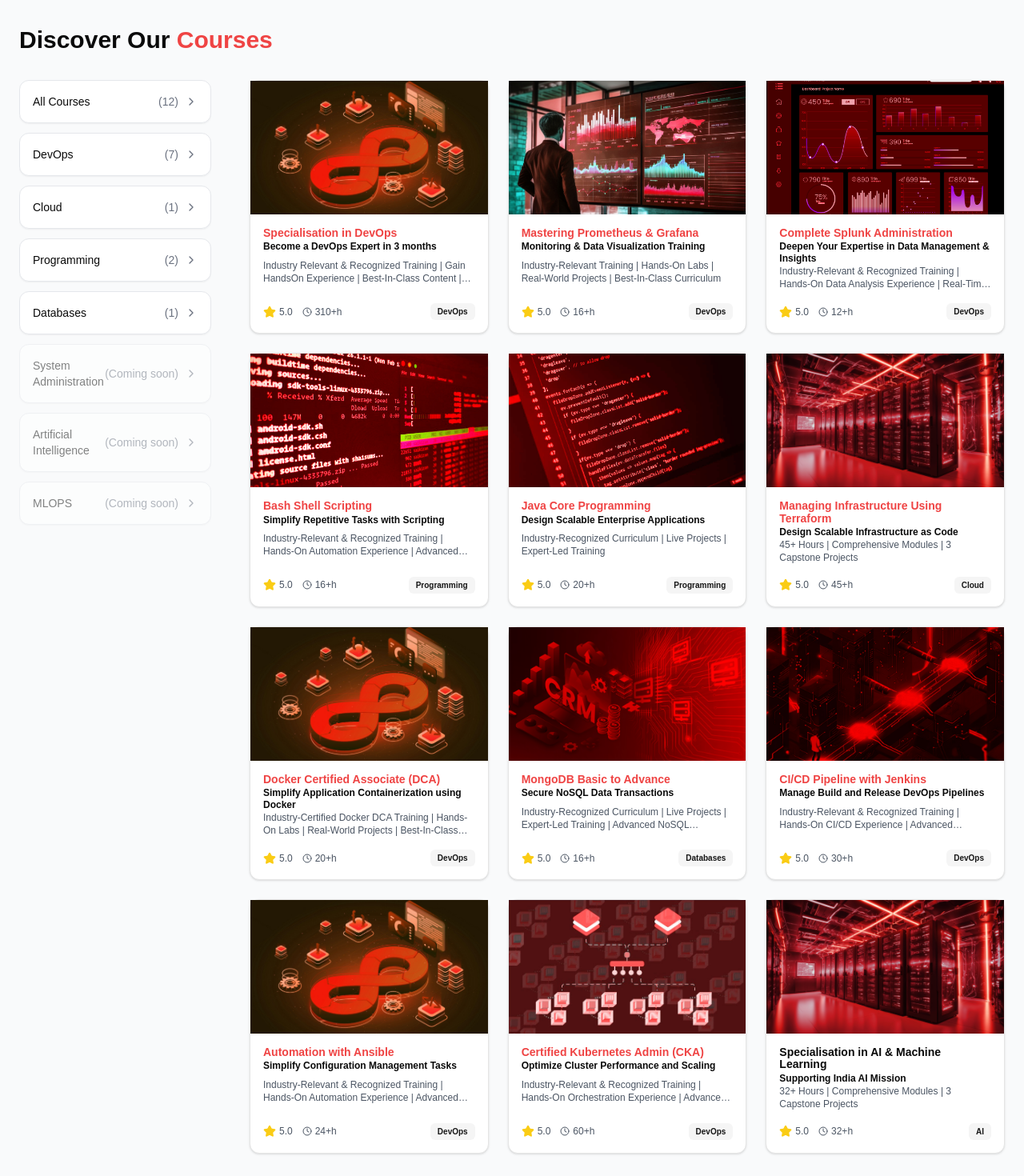
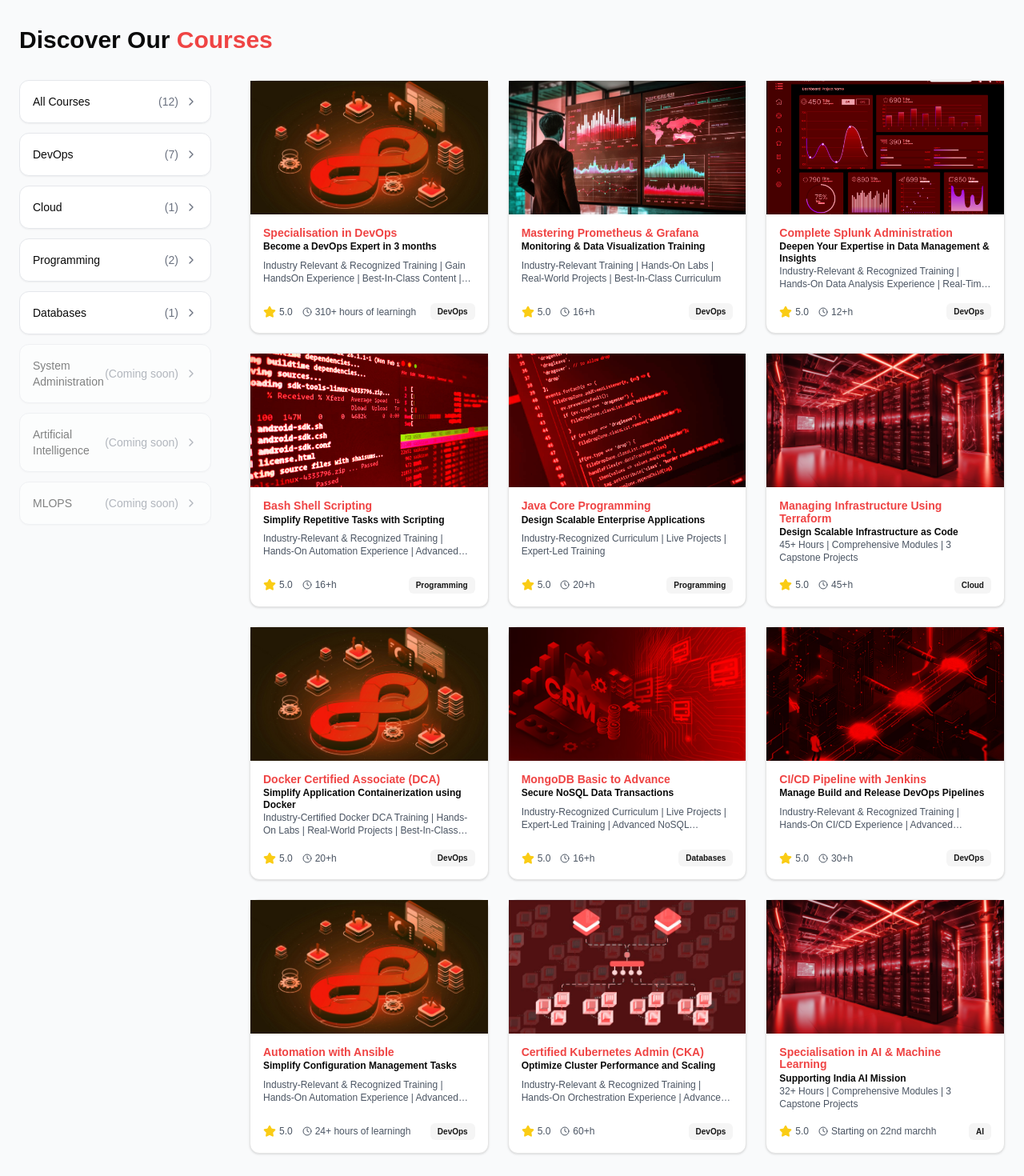
Before and after one commit to bhupeshchoudhary/hash13FrontEnd, a Next.js app: page /courses in a window 1280 px wide. Shown: the top 1470 px of the page at 80% size. Built offline with nearby package versions, Linux system fonts and the light colour scheme.

Commit message:
course added and updated new logic implement and chages in jso

```diff
--- a/data/analyst/analyst.tsx
+++ b/data/analyst/analyst.tsx
@@ -316,7 +316,7 @@ export const analystData: CourseAnalystData = {
 
   ] as CompanyName[],
   "demand": 40, // Estimated based on job market data
-  "jobCount": "43,600+", // Sum of jobs from Naukri (40,000), Glassdoor (1,500), Indeed (1,200), AmbitionBox (900)
+  "jobCount": "24,000+", // Sum of jobs from Naukri (40,000), Glassdoor (1,500), Indeed (1,200), AmbitionBox (900)
   "description": "AI engineers in India are witnessing increasing salaries due to the rising demand for infrastructure automation, cloud provisioning, and DevOps practices. In 2025, entry-level salaries range from ₹6–12 lakh annually, while experienced professionals earn ₹15 lakh or more, highlighting AI significance in cloud automation and infrastructure as code (IaC)",
   "yearLabel": "In 2025",
   "salaryLabel": "Average Salaries",
--- a/data/courses/courses.tsx
+++ b/data/courses/courses.tsx
@@ -26,7 +26,7 @@ export const courseInfo: Course[] = [
   specialisationInJenkins,
   specialisationInAnsible,
   specialisationInKubernetes,
-  specialisationInAI
+  specialisationInAI,
 
 
 
--- a/data/courses/specialisation-in-ai.ts
+++ b/data/courses/specialisation-in-ai.ts
@@ -2,13 +2,13 @@ import { Course } from "../../types/courses";
 
 export const specialisationInAI: Course = {
     _id: "specialisation-in-ai",
-    title: "Specialisation in AI & Machine Learning | Supporting India AI Mission",
+    title: "[B][R]Specialisation in AI & Machine Learning [/R][/B]| Supporting India AI Mission",
     slug: "specialisation-in-ai",
     rating: 5,
     totalRatings: 10,
     duration: "Beginner to Advance",
     globalStatus: "Non globally recognised program",
-    hours: "32+",
+    hours: "Starting on 22nd march",
     price: 8000,
     originalPrice: 20000,
     enrolledStudents: 12000,
@@ -187,7 +187,7 @@ content: [
         }
     ],
 
-    certificateImage: "/assets/certificate/Terraform_certificate.png",
+    certificateImage: "/assets/certificate/Specialisation-in-AI-&-Machine-Learning.jpg",
 
     project: [
         {
--- a/data/courses/specialisation-in-ansible.ts
+++ b/data/courses/specialisation-in-ansible.ts
@@ -9,7 +9,7 @@ export const specialisationInAnsible: Course = {
     globalStatus: "GLOBALLY RECOGNISED PROGRAM",
     duration: "Beginner to Advance",
     programBy: "Vimal Daga",
-    hours: "24+",
+    hours: "24+ hours of learning",
     price: 4900,
     originalPrice: 10000,
     enrolledStudents: 12000,
--- a/data/courses/specialisation-in-devops.ts
+++ b/data/courses/specialisation-in-devops.ts
@@ -9,7 +9,7 @@ export const  specialisationInDevops:Course = {
     duration: "2 Months",
     globalStatus: "GLOBALLY RECOGNISED PROGRAM",
     programBy: "Vimal Daga",
-    hours: "310+",
+    hours: "310+ hours of learning",
     price: 20000,
     originalPrice: 45000,
     enrolledStudents: 12000,
--- a/src/components/customComponents/coursesComponents/courseDetails/CourseDetailsHero.tsx
+++ b/src/components/customComponents/coursesComponents/courseDetails/CourseDetailsHero.tsx
@@ -193,7 +193,7 @@ const CourseHero: React.FC<CourseHeroProps> = ({ courseId }) => {
                   variant="secondary"
                   className="px-3 py-1 text-xs rounded-full bg-gray-100 text-gray-700 hover:bg-gray-200"
                 >
-                  <Clock className="h-4 w-4" /> &nbsp; {course.hours} hours of learning
+                  <Clock className="h-4 w-4" /> &nbsp; {course.hours}
                 </Badge>
                 <Badge
                   variant="secondary"
```
Also changed, not shown: public/assets/certificate/Specialisation-in-AI-&-Machine-Learning.jpg (added).
